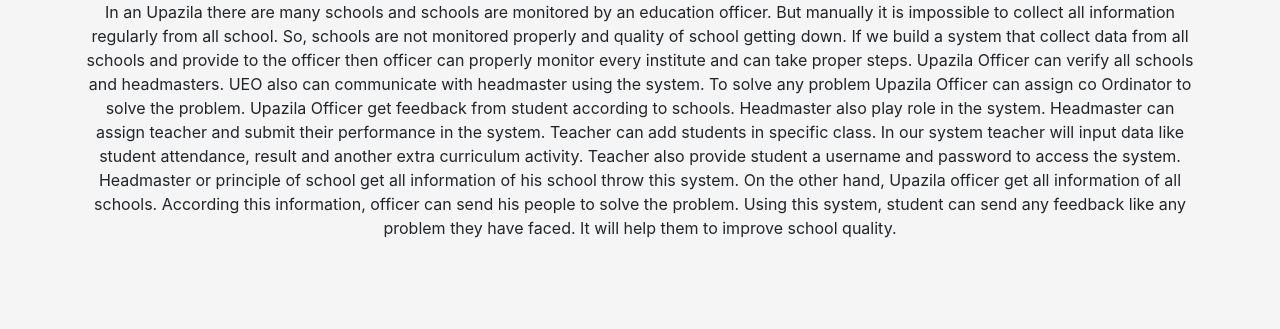
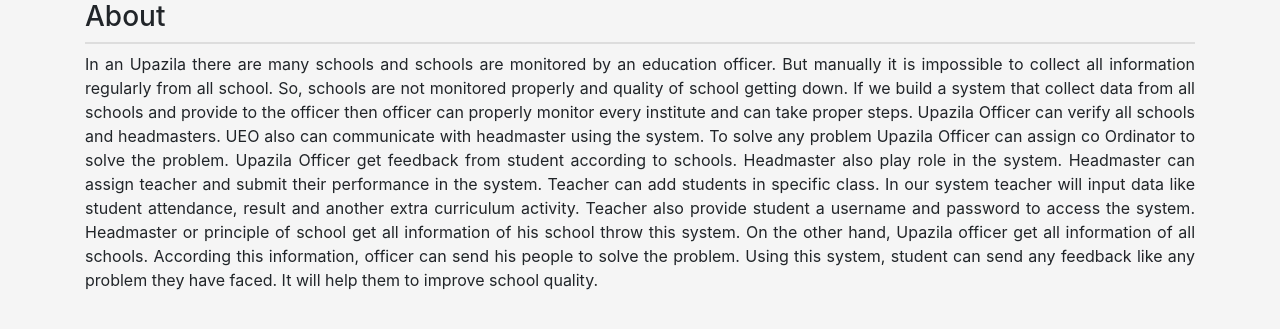
Before and after one commit to saifulshihab/csms, a Django app: page /about in a window 1280 px wide. Shown: the part 56-385 px from the top of the page. Run offline with Django 3.2, Linux system fonts and the light colour scheme; some libraries are stand-ins or nearby versions.

Commit message:
change paragraph

```diff
--- a/templates/about.html
+++ b/templates/about.html
@@ -1,8 +1,10 @@
 {% extends 'base.html' %}
 {% block content %}
-<div class="about">
+<div class="about mt-5 d-block">
     <div class="container">
-        <p class="text-center">In an Upazila there are many schools and schools are monitored by an education officer.
+        <h3>About</h3>
+        <div class="mb-2" style="padding:1px;background: #ddd;"></div>
+        <p class="text-justify">In an Upazila there are many schools and schools are monitored by an education officer.
             But manually it is impossible to collect all information regularly from all school.
             So, schools are not monitored properly and quality of school getting down.
             If we build a system that collect data from all schools and provide to the officer then officer can properly
```
